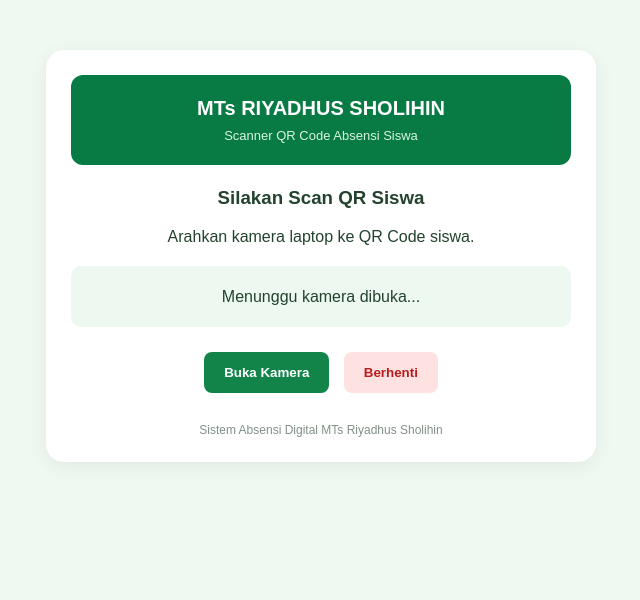
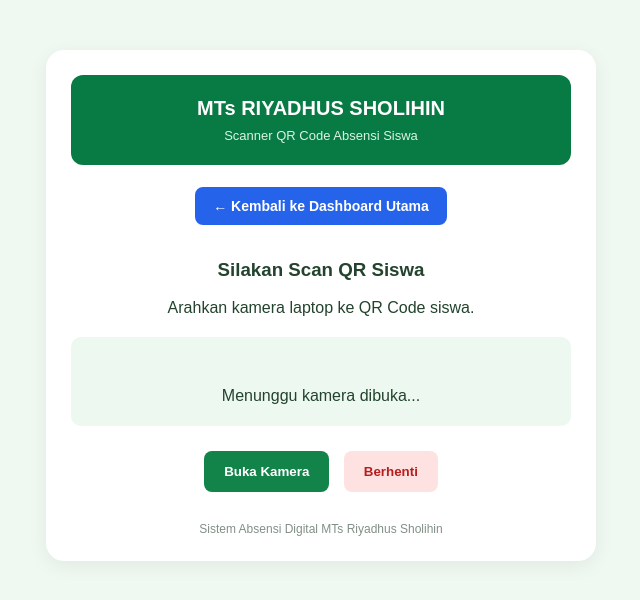
Before and after one commit to taufikazfarfirdaus/absen, a plain HTML site: page index.html in a window 1280 px wide. Shown: the whole page, without its empty margins (319-959 px from the left). Drawn offline with Linux system fonts and the light colour scheme.

Commit message:
Update index.html

```diff
--- a/index.html
+++ b/index.html
@@ -50,6 +50,23 @@
       color: #d9f5e2;
     }
 
+    .kembali {
+      display: inline-block;
+      background: #2563eb;
+      color: white;
+      padding: 11px 18px;
+      border-radius: 8px;
+      text-decoration: none;
+      font-weight: bold;
+      font-size: 14px;
+      margin: 0 0 15px;
+      transition: background 0.2s;
+    }
+
+    .kembali:hover {
+      background: #1d4ed8;
+    }
+
     #reader {
       width: 100%;
       margin: 20px auto;
@@ -62,6 +79,7 @@
       margin: 20px 0;
       line-height: 1.7;
       overflow-wrap: anywhere;
+      white-space: pre-line;
     }
 
     button {
@@ -100,6 +118,13 @@
     <p>Scanner QR Code Absensi Siswa</p>
   </div>
 
+  <!-- TOMBOL KEMBALI KE DASHBOARD -->
+  <a
+    class="kembali"
+    href="https://script.google.com/macros/s/AKfycbby5415dKDvpm-EcCBXaeb5Et2ADePvwQCTfkuqL1Bx20bqoW6Blwkk7hGOZxHHXN_Yk/exec">
+    ← Kembali ke Dashboard Utama
+  </a>
+
   <h3>Silakan Scan QR Siswa</h3>
   <p>Arahkan kamera laptop ke QR Code siswa.</p>
 
@@ -124,8 +149,8 @@
 </div>
 
 <script>
-  // GANTI dengan URL Web App Apps Script milikmu
-const SCRIPT_URL = "https://script.google.com/macros/s/AKfycby5415dKDvpm-EcCBXaeb5Et2ADePvwQCTfkuqL1Bx20bqoW6Blwkk7hGOZxHHXN_Yk/exec";
+  // URL Web App Apps Script
+  const SCRIPT_URL = "https://script.google.com/macros/s/AKfycbby5415dKDvpm-EcCBXaeb5Et2ADePvwQCTfkuqL1Bx20bqoW6Blwkk7hGOZxHHXN_Yk/exec";
 
   let scanner = null;
   let sedangMemproses = false;
```
